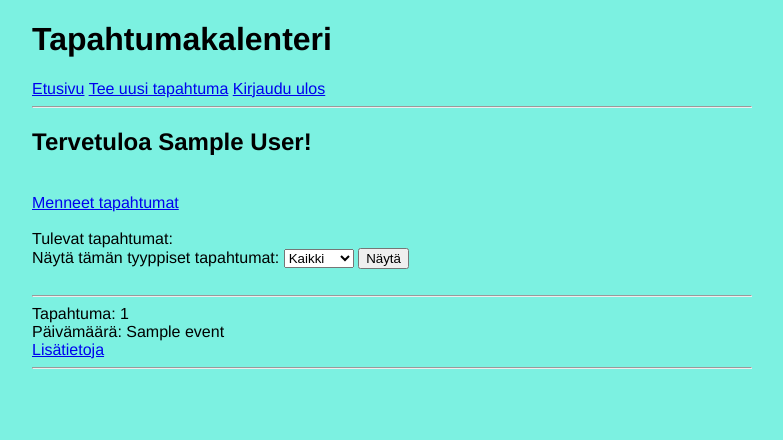
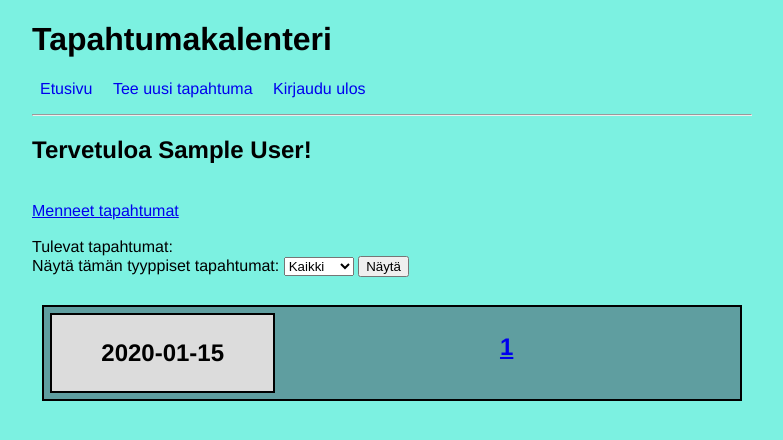
Before and after one commit to hhautajarvi/eventcalendar, a Flask app: template templates/index.html in a window 1280 px wide. Shown: the top 440 px of the page, without its empty margins (248-1031 px from the left). Run offline with Flask 2, Linux system fonts and the light colour scheme; the visitor is signed in with stand-in values (Sample User, id 1); the template is opened without the code that fills it: most values are stand-ins (such as "Sample title", 1, 10 or a date in 2020).

Commit message:
event listing visually improved

```diff
--- a/static/main.css
+++ b/static/main.css
@@ -4,3 +4,67 @@ body {
     font-family: 'Helvetica', 'Arial', sans-serif;
     background-color: #7cf1e1;
 }
+
+.eventlist {
+    display: grid;
+    grid-template-columns: repeat(3, 1fr);
+    background-color:cadetblue;
+    border-color: black;
+    border-style: solid;
+    border-width: 2px;
+    margin: 10px;
+    padding: 4px;
+}
+
+.box1 {
+    grid-column-start: 1;
+    grid-column-end: 2;
+    grid-row-start: 1;
+    grid-row-end: 4;
+    background-color:gainsboro;
+    border-color: black;
+    border-style: solid;
+    border-width: 2px;
+    padding: 4px;
+    text-align: center;
+    margin: 2px;
+  }
+
+.box2 {
+    grid-column-start: 2;
+    grid-column-end: 4;
+    grid-row-start: 1;
+    grid-row-end: 2;
+    text-align: center;
+    margin: 2px;
+  }
+
+.box3 {
+    grid-column-start: 2;
+    grid-column-end: 4;
+    grid-row-start: 2;
+    grid-row-end: 3;
+    padding: 4px;
+    text-align: center;
+    margin: 1px;
+  }
+
+.box4 {
+    grid-column-start: 2;
+    grid-column-end: 4;
+    grid-row-start: 3;
+    grid-row-end: 4;
+    padding: 4px;
+    text-align: center;
+    margin: 1px;
+  }
+
+nav li {
+    display: inline-block;
+    padding: 0 .5em;
+}
+
+nav ul {
+    padding: 0;
+    text-align: left;
+}
--- a/templates/eventinfo.html
+++ b/templates/eventinfo.html
@@ -29,6 +29,7 @@ Tapahtuma on vain kutsutuille
 <br>
 Tapahtuman luoja: {{ info[5] }}
 <br>
+{% if users|length() > 0 %}
 Tapahtuman osallistujat:
 <hr>
 {% for user in users %}
@@ -36,6 +37,10 @@ Tapahtuman osallistujat:
 <br>
 {% endfor %}
 <hr>
+{% else %}
+Tapahtumassa ei ole osallistujia
+<hr>
+{% endif %}
 {% if not past %}
 {% if event_owner %}
 <a href="/editevent/{{ info[6] }}">Muuta tapahtuman tietoja</a>
--- a/templates/index.html
+++ b/templates/index.html
@@ -21,28 +21,32 @@ Tulevat tapahtumat:
     <input type="submit" value="Näytä">
 </form>
 <br>
-<hr>
 {% for event in events %}
-Tapahtuma: {{ event[0] }}
-<br>
-Päivämäärä: {{ event[1] }}
+<div class="eventlist">
+    <div class="box1"><h2>{{ event[1].strftime('%d.%m.%Y') }}</h2></div>
+    <div class="box2"><h2><a href="/eventinfo/{{ event[2] }}">{{ event[0] }}</a></h2></div>
     {% if user_id == event[5] %}
-<br>
+    <div class="box3">
         Olet tapahtuman ylläpitäjä
+    </div>
     {% endif %}
     {% if user_id == event[3] %}
-<br>
+    <div class="box3">
         Sinut on kutsuttu tähän tapahtumaan
+    </div>
     {% endif %}
     {% if user_id == event[4] %}
-<br>
+    <div class="box4">
     Olet osallistumassa tähän tapahtumaan
+    </div>
     {% endif %}
-<br>
-<a href="/eventinfo/{{ event[2] }}">Lisätietoja</a>
+</div>
+{% endfor %}
+
+{% else %}
+Tervetuloa tapahtumakalenteriin. Sivustolla rekisteröityneet käyttäjät voivat tehdä tapahtumia
+ja kutsua muita käyttäjiä mukaan tai liittyä muiden käyttäjien tapahtumiin.
 <hr>
-{% endfor %}
-{% else %}
 <a href="/login">Kirjaudu sisään </a> tai <a href="/register">tee käyttäjätunnus</a>
 {% endif %}
 {% endblock %}
--- a/templates/layout.html
+++ b/templates/layout.html
@@ -5,10 +5,14 @@
     <title>Tapahtumakalenteri - {% block title %}{% endblock %}</title>
 </head>
 <h1>Tapahtumakalenteri</h1>
-<a href="/">Etusivu</a>
-{% if session.name %}
-<a href="/event">Tee uusi tapahtuma</a>
-<a href="/logout"> Kirjaudu ulos</a>
-{% endif %}
+<nav>
+    <ul>
+        <a href="/"><li>Etusivu</li></a>
+        {% if session.name %}
+        <a href="/event"><li>Tee uusi tapahtuma</li></a>
+        <a href="/logout"> <li>Kirjaudu ulos</li></a>
+        {% endif %}
+    </ul>
+</nav>
 <hr>
 {% block content %}{% endblock %}
```
Also changed, not shown: templates/pastevents.html (+4 -6 lines). Lines whose indentation alone changed are shown as unchanged.
